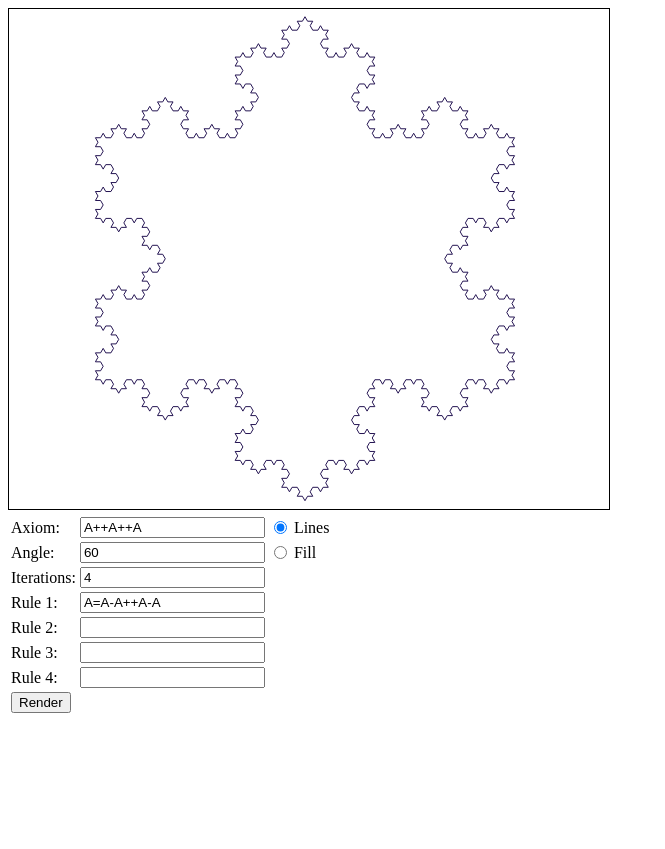
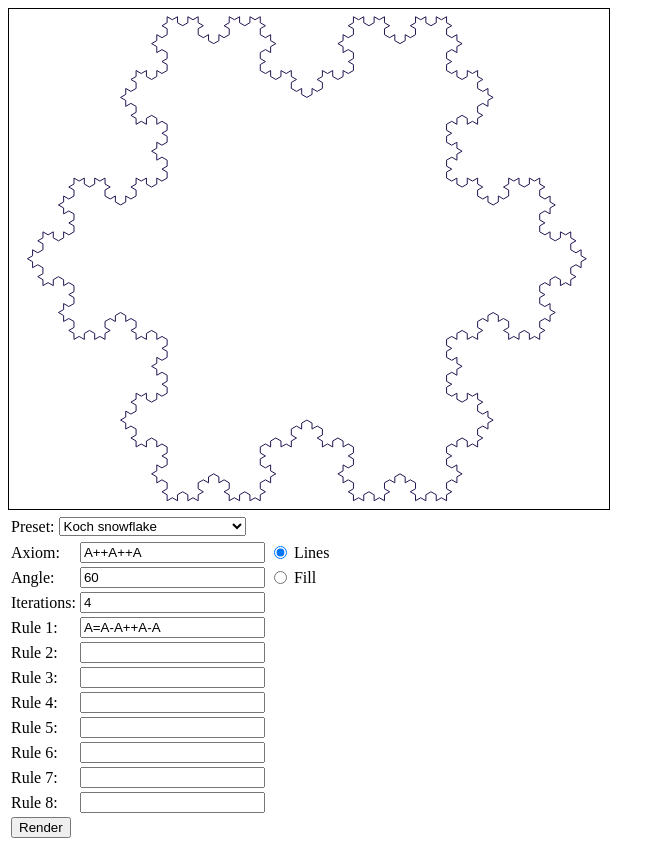
Before and after one commit to jobtalle/LindenmayerSystemsExample, a plain HTML site: page index.html in a window 1280 px wide. Shown: the whole page, without its empty margins (0-665 px from the left). Before the commit the page ends 800 px from the top, so only its background shows below. Drawn offline with Linux system fonts and the light colour scheme.

Commit message:
Added presets

```diff
--- a/index.html
+++ b/index.html
@@ -4,11 +4,27 @@
 		<title>L-systems</title>
 		<link rel="stylesheet" type="text/css" href="css/style.css">
 		<script src="js/lindenmayer.js"></script>
+		<script src="js/presets.js"></script>
 	</head>
 	<body>
 		<div id="container">
 			<canvas id="renderer" width=600 height=500></canvas>
 			<div id="controls">
+				<table>
+					<tr>
+						<td>Preset:</td>
+						<td>
+							<select id="l-preset" onchange="preset()" value="">
+								<option value="l-preset-koch-snowflake">Koch snowflake</option>
+								<option value="l-preset-binary-tree">Binary tree</option>
+								<option value="l-preset-sierpinski-arrowhead-curve">Sierpińsky arrowhead curve</option>
+								<option value="l-preset-plant">Plant</option>
+								<option value="l-preset-plant-2">Plant 2</option>
+								<option value="l-preset-squares-fractal">Squares fractal</option>
+							</select>
+						</td>
+					</tr>
+				</table>
 				<table>
 					<tr>
 						<td>Axiom:</td>
@@ -43,13 +59,29 @@
 						<td><input id="l-rule-4" type="text"></input></td>
 					</tr>
 					<tr>
+						<td>Rule 5:</td>
+						<td><input id="l-rule-5" type="text"></input></td>
+					</tr>
+					<tr>
+						<td>Rule 6:</td>
+						<td><input id="l-rule-6" type="text"></input></td>
+					</tr>
+					<tr>
+						<td>Rule 7:</td>
+						<td><input id="l-rule-7" type="text"></input></td>
+					</tr>
+					<tr>
+						<td>Rule 8:</td>
+						<td><input id="l-rule-8" type="text"></input></td>
+					</tr>
+					<tr>
 						<td><button id="l-render" onclick="render();">Render</button></td>
 					</tr>
 				</table>
 			</div>
 		</div>
 		<script>
-			render();
+			preset();
 		</script>
 	</body>
 </html>
--- a/js/lindenmayer.js
+++ b/js/lindenmayer.js
@@ -85,7 +85,7 @@ PathShape.prototype = {
 
 function State() {
 	this.x = this.y = 0;
-	this.angle = 0;
+	this.angle = -90;
 	this.stack = [];
 }
 
@@ -132,7 +132,7 @@ function Lindenmayer(axiom) {
 Lindenmayer.prototype = {
 	ITERATIONS_MIN: 0,
 	ITERATIONS_MAX: 9,
-	RULE_COUNT: 4,
+	RULE_COUNT: 8,
 	MARGIN: 8,
 
 	getAxiom() {
@@ -202,6 +202,7 @@ Lindenmayer.prototype = {
 					break;
 				case "]":
 					state.pop();
+
 					path.cut();
 					path.add(state);
 					break;
@@ -231,3 +232,20 @@ function render() {
 	lindenmayer.applyRules();
 	lindenmayer.render();
 }
+
+function setParameters(axiom, angle, iterations, rules) {
+	document.getElementById("l-axiom").value = axiom;
+	document.getElementById("l-angle").value = angle;
+	document.getElementById("l-iterations").value = iterations;
+
+	for(var i = 1; i <= Lindenmayer.prototype.RULE_COUNT; ++i) {
+		var ruleElement = document.getElementById("l-rule-" + i);
+
+		if(i <= rules.length)
+			ruleElement.value = rules[i - 1];
+		else
+			ruleElement.value = "";
+	}
+
+	render();
+}
--- /dev/null
+++ b/js/presets.js
@@ -0,0 +1,65 @@
+function preset() {
+	var value = document.getElementById("l-preset").value;
+
+	switch(value) {
+		case "l-preset-koch-snowflake":
+			setParameters(
+				"A++A++A",
+				"60",
+				"4",
+				[
+					"A=A-A++A-A"
+				]);
+			break;
+		case "l-preset-binary-tree":
+			setParameters(
+				"A",
+				"45",
+				"7",
+				[
+					"A=B[-A]+A",
+					"B=BB"
+				]);
+			break;
+		case "l-preset-sierpinski-arrowhead-curve":
+			setParameters(
+				"A",
+				"60",
+				"7",
+				[
+					"A=B-A-B",
+					"B=A+B+A"
+				]);
+			break;
+		case "l-preset-plant":
+			setParameters(
+				"A",
+				"33",
+				"8",
+				[
+					"A=A[+A]BA[-A]",
+					"BA=BBA",
+					"BB=BBB"
+				]);
+			break;
+		case "l-preset-plant-2":
+			setParameters(
+				"A",
+				"22",
+				"7",
+				[
+					"A=B[+A][-A]BA",
+					"B=BB"
+				]);
+			break;
+		case "l-preset-squares-fractal":
+			setParameters(
+				"A+A+A-A-A",
+				"90",
+				"5",
+				[
+					"A=AXIOM"
+				]);
+			break;
+	}
+}
```
